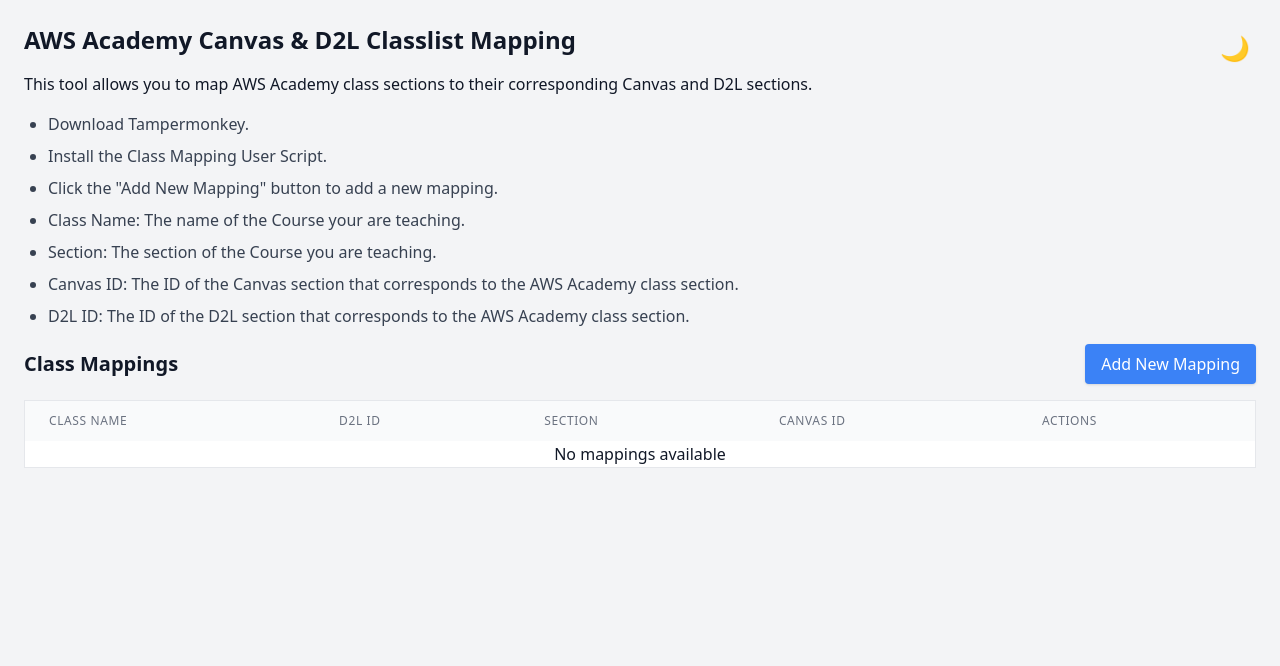
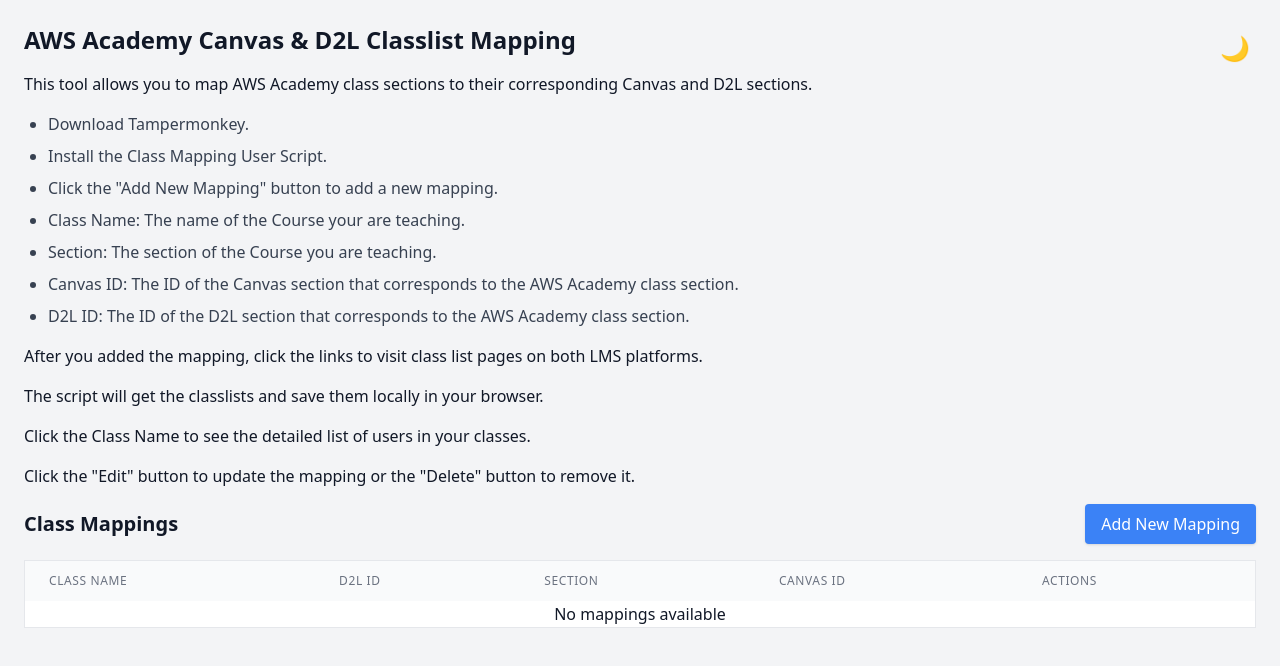
Before and after one commit to oap/ClasslistMapping, a plain HTML site: page docs/index.html in a window 1280 px wide. Drawn offline with nearby package versions, Linux system fonts and the light colour scheme.

Commit message:
updated instrutions

```diff
--- a/docs/index.html
+++ b/docs/index.html
@@ -33,6 +33,10 @@
             <li class="hover:text-gray-900 dark:hover:text-gray-100">Canvas ID: The ID of the Canvas section that corresponds to the AWS Academy class section.</li>
             <li class="hover:text-gray-900 dark:hover:text-gray-100">D2L ID: The ID of the D2L section that corresponds to the AWS Academy class section.</li>
         </ul>
+        <p class="mb-4">After you added the mapping, click the links to visit class list pages on both LMS platforms.</p>
+        <p class="mb-4">The script will get the classlists and save them locally in your browser.</p>
+        <p class="mb-4">Click the Class Name to see the detailed list of users in your classes.</p>
+        <p class="mb-4">Click the "Edit" button to update the mapping or the "Delete" button to remove it.</p>
         <div class="flex justify-between items-center mb-4">
             <h2 class="text-xl font-bold">Class Mappings</h2>
             <button id="add-mapping-btn" class="bg-blue-500 text-white px-4 py-2 rounded shadow hover:bg-blue-600 dark:bg-blue-700">
```
